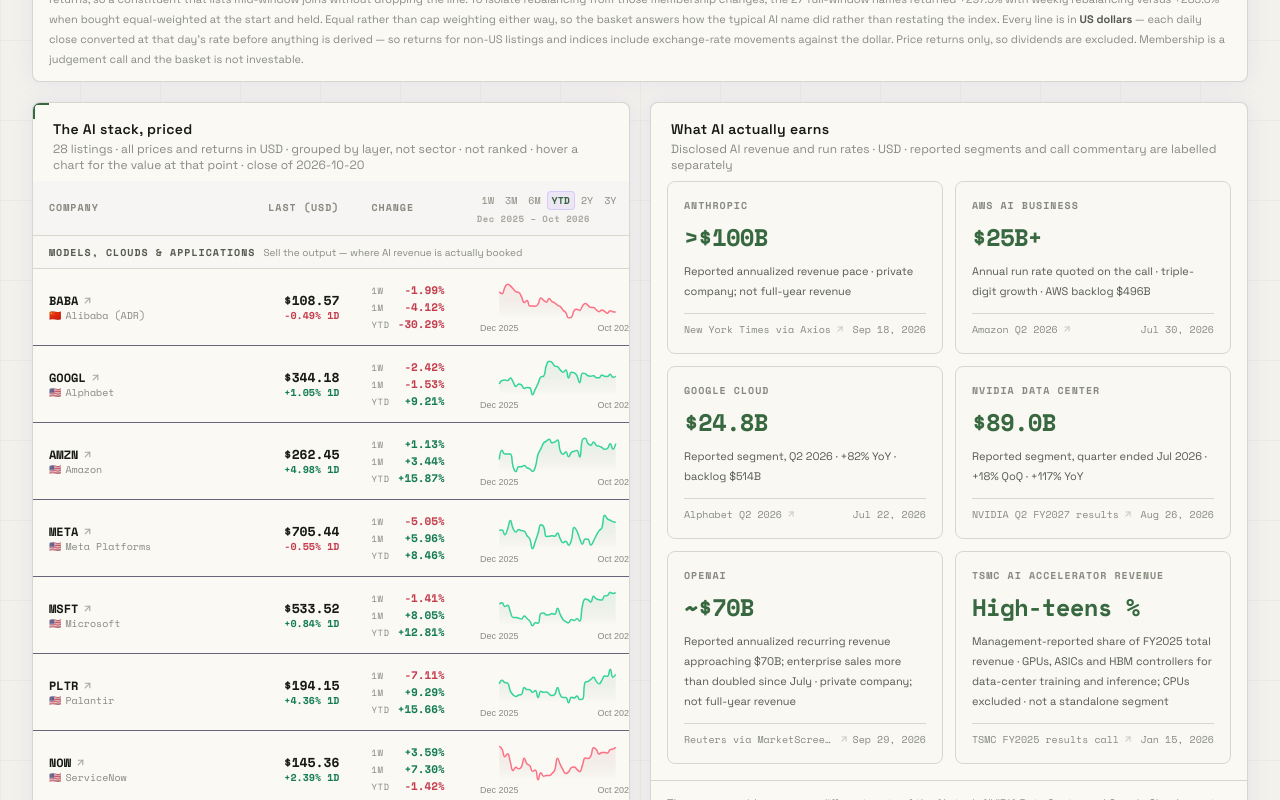
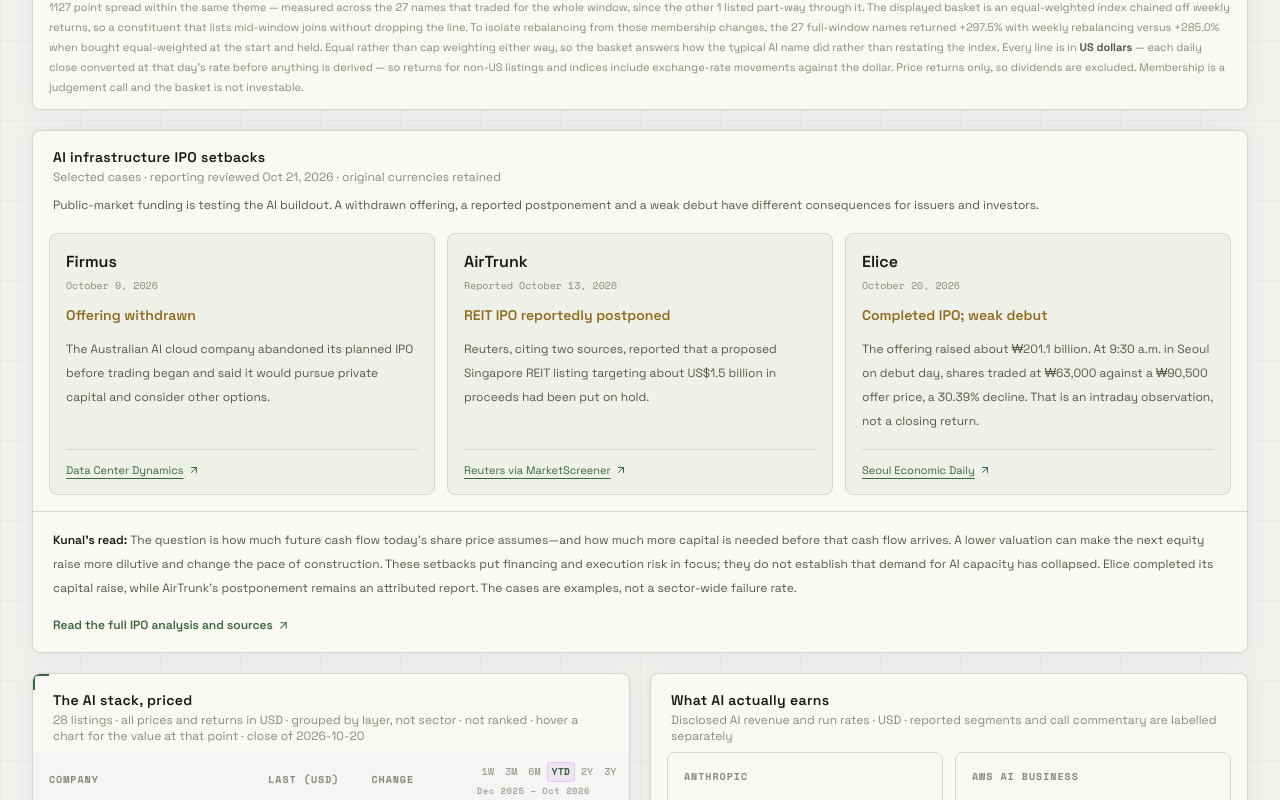
Before and after one commit to cakunalkapoor/finance-with-kunal, a Next.js app: page /ai in a window 1280 px wide. Shown: the part 920-1720 px from the top of the page. Built offline with nearby package versions, Linux system fonts and the light colour scheme; no server answers.

Commit message:
Add IPO setbacks and commentary to Vantage AI

```diff
--- a/src/app/ai/page.tsx
+++ b/src/app/ai/page.tsx
@@ -1,5 +1,6 @@
 import AIStockTable from "@/components/ai/AIStockTable";
 import AIMarketImpact from "@/components/ai/AIMarketImpact";
+import AIIPOSetbacks from "@/components/ai/AIIPOSetbacks";
 import AICapexChart from "@/components/ai/AICapexChart";
 import AILayoffsChart from "@/components/ai/AILayoffsChart";
 import AIDealsTable from "@/components/ai/AIDealsTable";
@@ -34,7 +35,7 @@
   // describing. The nav label stays the short "AI" and the route stays /ai.
   title: "Vantage AI",
   description:
-    "The AI boom in numbers: AI-exposed stocks against major global markets, hyperscaler capex and power demand, disclosed AI revenue, hardware constraints, AI-attributed job cuts, venture funding, and business adoption — every curated figure sourced and dated.",
+    "The AI boom in numbers: AI-exposed stocks, infrastructure IPO setbacks, hyperscaler capex and power demand, disclosed AI revenue, hardware constraints, AI-attributed job cuts, venture funding, and business adoption — every curated figure sourced and dated.",
   path: "/ai",
   keywords: [
     "AI stocks",
@@ -42,6 +43,7 @@
     "AI revenue",
     "AI job losses",
     "AI venture capital funding",
+    "AI data center IPO setbacks",
     "NVIDIA data center revenue",
     "AI market concentration",
     "AI adoption rate",
@@ -89,7 +91,7 @@
         <BriefingHero
           eyebrow="AI briefing"
           title="Follow the AI story."
-          description="Capital expenditure, AI revenue, hardware supply signals, electricity demand, private rounds, and job-cut attribution in one view—with every figure sourced and dated."
+          description="Capital expenditure, AI revenue, hardware supply signals, electricity demand, private rounds, IPO setbacks, and job-cut attribution in one view—with every figure sourced and dated."
           accent="emerald"
           // Pulled from ai-data rather than retyped: these three restate figures
           // that already exist (with sources) further down the page, and a
@@ -105,6 +107,10 @@
             with, and it's the only section computed rather than curated. */}
         <Reveal>
           <AIMarketImpact />
+        </Reveal>
+
+        <Reveal>
+          <AIIPOSetbacks />
         </Reveal>
 
         <div className={TWO_COL}>
@@ -272,13 +278,16 @@
               style={{ color: "var(--color-text-secondary)" }}
             >
               <p>
-                All monetary amounts are in USD. Figures originally reported in another currency
+                Monetary figures use USD except the IPO case studies, which retain explicitly
+                labelled original currencies. Other figures originally reported in another currency
                 use the named exchange-rate source from the results date and are marked as translated;
                 rounded conversions should not be read as audited company disclosures.
               </p>
               <p>
                 Research figures come from company disclosures, Census survey data, funding
-                announcements and published research. Census also provides a public API.
+                announcements and published research. IPO case studies link to dated reporting
+                and distinguish withdrawals, reported postponements and completed offerings.
+                Census also provides a public API.
                 Each source follows its own release schedule, so the review date can be newer
                 than the reporting period. Every research figure links to its source and retains
                 its publication date; annualized revenue, reported segments and company-wide
--- /dev/null
+++ b/src/components/ai/AIIPOSetbacks.tsx
@@ -0,0 +1,64 @@
+import Link from "next/link";
+import { ArrowUpRight } from "lucide-react";
+import SciFiCard, { CardHeader } from "@/components/ui/SciFiCard";
+import { BLOG_ARTICLES } from "@/lib/blog-data";
+import { FONT_MONO } from "@/lib/utils";
+
+/** Reuse the article's dated evidence so the briefing and full analysis agree. */
+export default function AIIPOSetbacks() {
+  const article = BLOG_ARTICLES.find((post) => post.slug === "ai-data-center-ipo-setbacks");
+  if (!article) throw new Error("Missing AI IPO source article");
+  const reviewed = new Intl.DateTimeFormat("en-US", {
+    month: "short", day: "numeric", year: "numeric", timeZone: "UTC",
+  }).format(new Date(`${article.date}T00:00:00Z`));
+
+  return (
+    <section id="ai-ipo-setbacks" className="scroll-mt-24" aria-label="AI infrastructure IPO setbacks">
+      <SciFiCard glow="purple">
+        <CardHeader
+          title="AI infrastructure IPO setbacks"
+          subtitle={`Selected cases · reporting reviewed ${reviewed} · original currencies retained`}
+        />
+        <p className="px-4 pb-4 text-xs leading-6 sm:px-5" style={{ color: "var(--color-text-secondary)" }}>
+          Public-market funding is testing the AI buildout. A withdrawn offering, a reported
+          postponement and a weak debut have different consequences for issuers and investors.
+        </p>
+        <div className="grid grid-cols-1 gap-3 px-4 pb-4 lg:grid-cols-3">
+          {article.cases.map((item) => {
+            const source = article.sources.find((entry) => entry.id === item.source);
+            if (!source) throw new Error(`Missing AI IPO source: ${item.source}`);
+            return (
+              <article key={item.company} className="flex min-w-0 flex-col rounded-lg border p-4"
+                style={{ borderColor: "var(--color-space-border)", background: "var(--color-wash)" }}>
+                <h3 className="text-base font-semibold" style={{ color: "var(--color-text-primary)" }}>{item.company}</h3>
+                <p className="mt-1 text-[10px]" style={{ color: "var(--color-text-muted)", fontFamily: FONT_MONO }}>{item.date}</p>
+                <p className="mt-3 text-sm font-semibold" style={{ color: "var(--color-neon-purple)" }}>{item.outcome}</p>
+                <p className="mt-3 grow text-xs leading-6" style={{ color: "var(--color-text-secondary)" }}>{item.evidence}</p>
+                <a href={source.url} target="_blank" rel="noopener noreferrer"
+                  className="mt-4 inline-flex items-start gap-1 border-t pt-3 text-[11px] underline underline-offset-4"
+                  style={{ color: "var(--color-neon-cyan)", borderColor: "var(--color-space-border)" }}>
+                  {source.publisher}<ArrowUpRight size={12} className="mt-0.5 shrink-0" aria-hidden />
+                </a>
+              </article>
+            );
+          })}
+        </div>
+        <div className="space-y-3 border-t px-4 py-4 sm:px-5"
+          style={{ borderColor: "var(--color-space-border)", color: "var(--color-text-secondary)" }}>
+          <p className="text-xs leading-6">
+            <span className="font-semibold" style={{ color: "var(--color-text-primary)" }}>Kunal&rsquo;s read: </span>
+            {article.takeaway} A lower valuation can make the next equity raise more dilutive
+            and change the pace of construction. These setbacks put financing and execution
+            risk in focus; they do not establish that demand for AI capacity has collapsed.
+            Elice completed its capital raise, while AirTrunk&rsquo;s postponement remains an
+            attributed report. The cases are examples, not a sector-wide failure rate.
+          </p>
+          <Link href={`/blog/${article.slug}`} className="inline-flex items-center gap-1 text-xs font-semibold underline-offset-4 hover:underline"
+            style={{ color: "var(--color-neon-cyan)" }}>
+            Read the full IPO analysis and sources <ArrowUpRight size={13} aria-hidden />
+          </Link>
+        </div>
+      </SciFiCard>
+    </section>
+  );
+}
```
Also changed, not shown: 1 other file (tests, documents, lock files or other folders).
